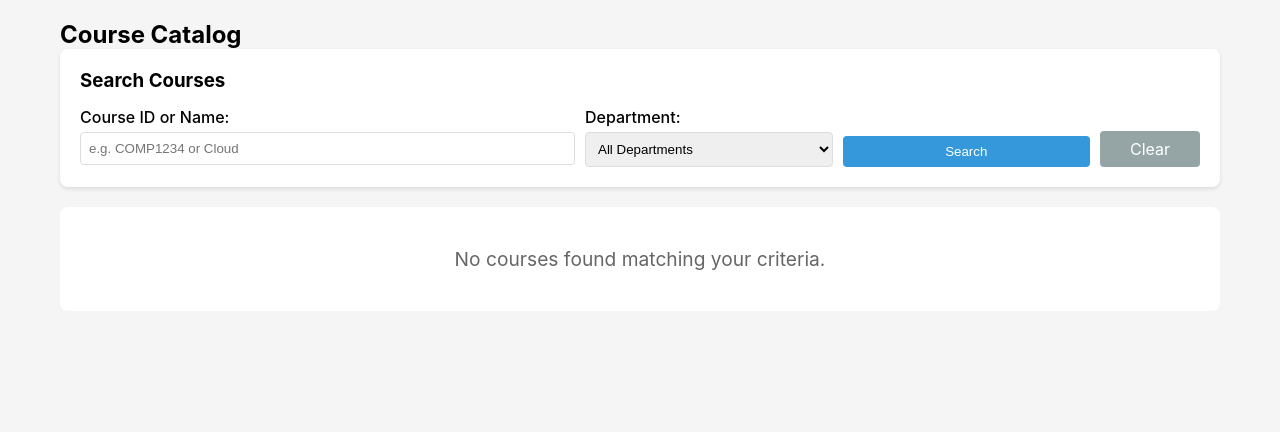
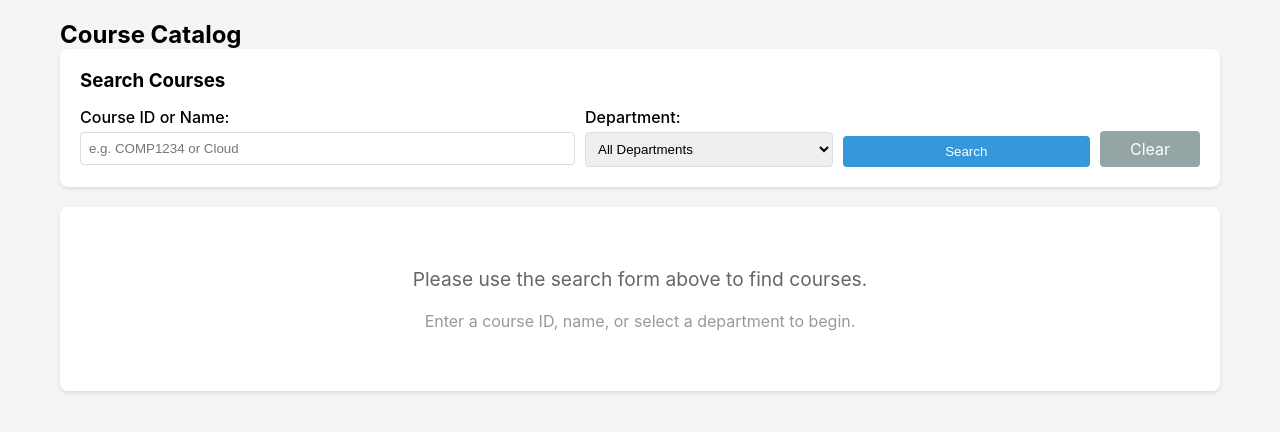
Before and after one commit to 6102project003/addrop-system, a Flask app: template templates/student/courses.html in a window 1280 px wide. Shown: the top 432 px of the page. Run offline with Flask 3, Linux system fonts and the light colour scheme; the template is opened without the code that fills it, so the values that code supplies are empty.

Commit message:
Update courses.html

```diff
--- a/templates/student/courses.html
+++ b/templates/student/courses.html
@@ -35,15 +35,14 @@
             <a href="{{ url_for('student_courses') }}" style="display: block; width: 100%; padding: 8px; background-color: #95a5a6; color: white; text-decoration: none; border-radius: 4px; text-align: center;">Clear</a>
         </div>
     </form>
+</div>
 
+<!-- Course Grid - Only show if search performed -->
 {% if search_term or selected_dept %}
-    <div style="margin-top: 10px; padding: 10px; background-color: #e8f4fd; border-radius: 4px;">
+    <div style="margin-top: 10px; padding: 10px; background-color: #e8f4fd; border-radius: 4px; margin-bottom: 20px;">
         <strong>Search results:</strong> {{ courses|length }} course(s) found
     </div>
-    {% endif %}
-</div>
 
-<!-- Course Grid -->
     <div class="course-grid">
         {% for course in courses %}
         <div class="course-card">
@@ -70,6 +69,12 @@
         </div>
         {% endfor %}
     </div>
+{% else %}
+    <div style="text-align: center; padding: 60px; background: white; border-radius: 8px; box-shadow: 0 2px 4px rgba(0,0,0,0.1);">
+        <p style="font-size: 1.2rem; color: #666; margin-bottom: 20px;">Please use the search form above to find courses.</p>
+        <p style="color: #999;">Enter a course ID, name, or select a department to begin.</p>
+    </div>
+{% endif %}
 
 <script>
 function enrollCourse(courseId) {
```
Lines whose indentation alone changed are shown as unchanged.
